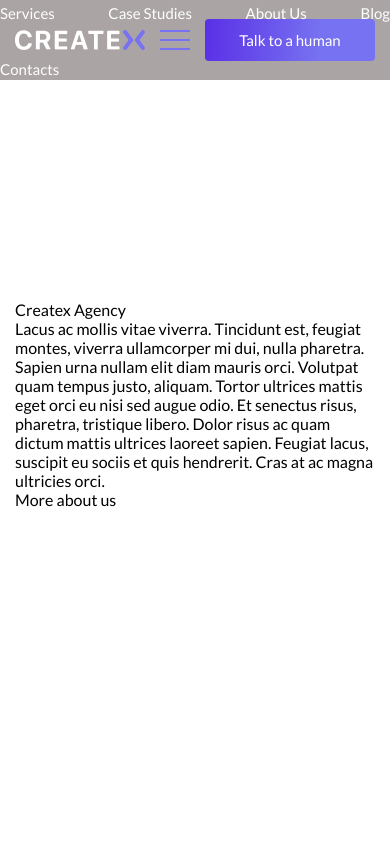
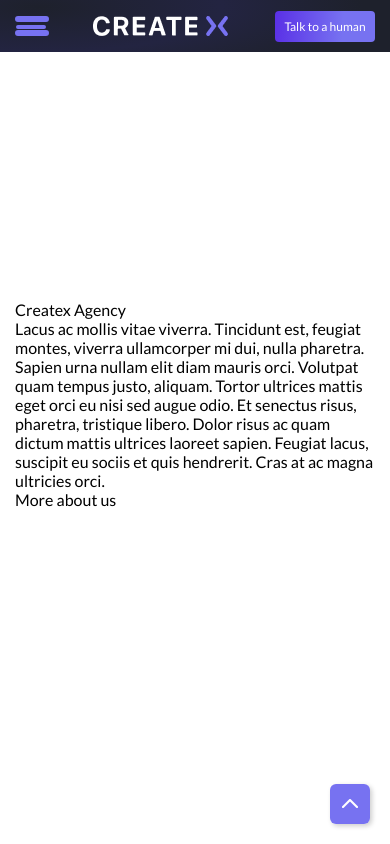
Before and after one commit to Group-Malika/createX, a plain HTML site: page index.html in a window 390 px wide. Drawn offline with nearby package versions, Linux system fonts and the light colour scheme.

Commit message:
finish making header

```diff
--- a/css/media.css
+++ b/css/media.css
@@ -1,76 +1,177 @@
 @media screen and (max-width: 1300px) {
-	.container{
+	.container {
 		max-width: 960px;
 	}
 }
+
 @media screen and (max-width: 1190px) {
-	.header_menu{
-		margin-left:-300px;
+	.header_menu {
+		margin-left: -300px;
 	}
 
 }
+
 @media screen and (max-width: 990px) {
-	.container{
+	.container {
 		max-width: 850px;
 	}
-	.header_menu{
-		margin-left:0px;
+
+	.header_menu {
+		margin-left: 0px;
 	}
 
 }
+
 @media screen and (max-width: 850px) {
-	.container{
+	.container {
 		max-width: 750px;
 	}
-	.header_burger{
+
+	.header_burger {
 		display: block;
 		position: relative;
 		width: 30px;
 		height: 20px;
+		z-index: 20;
+
+
 	}
+
 	.header_burger::before,
-	.header_burger::after{
+	.header_burger::after {
 		content: '';
 		background-color: #7772F1;
 		position: absolute;
 		width: 100%;
 		height: 2px;
 		left: 0;
+		border: #7772F1 2px solid;
+		border-radius: 30px;
+		transition: 0.5s;
 	}
-	.header_burger::before{
+
+	.header_burger::before {
 		top: 0;
 	}
-	.header_burger::after{
+
+	.header_burger::after {
 		bottom: 0;
 	}
-	.header_burger span{
+
+	.header_burger.active span {
+		transform: scale(0);
+	}
+
+	.header_burger.active::before {
+		transform: rotate(45deg);
+		top: 8px;
+
+	}
+
+	.header_burger.active::after {
+		transform: rotate(-45deg);
+		bottom: 8px;
+
+	}
+
+	.header_burger span {
 		position: absolute;
 		background-color: #7772F1;
 		position: absolute;
 		width: 100%;
 		height: 2px;
+		border: #7772F1 2px solid;
+		border-radius: 30px;
 		left: 0;
 		top: 9px;
+		margin-left: 1px;
+		transition: 0.5s;
+
 	}
-	.header_menu{
+
+	.header_menu {
 		position: fixed;
 		top: 0;
+		left: -100%;
+		width: 30%;
+		height: 100%;
+		background: #000;
+		background-color: rgba(135, 135, 137, 0.8);
+		padding: 70px 0 0;
+		overflow: auto;
+	}
+
+	.header_menu.active {
 		left: 0;
+		transition: 1s;
+	}
+
+	.header_body {
+		height: 52px;
+	}
+
+	.header_list {
+		display: block;
+	}
+
+	.header_list li {
+		margin: 0px 20px;
+	}
+
+	.header_list a {
+		font-size: 20px;
+		text-align: center;
 		width: 100%;
 	}
+
+	body.lock {
+		overflow: hidden;
+	}
+
+	.header_list li {
+		margin-bottom: 20px;
+	}
+
 }
+
 @media screen and (max-width: 780px) {
-	.container{
+	.container {
 		max-width: 510px;
 	}
+
+	.btn {
+		width: 150px;
+	}
 }
+
 @media screen and (max-width: 540px) {
-	.container{
+	.container {
 		max-width: 420px;
 	}
+
+	.btn {
+		width: 100px;
+		font-size: 12px;
+		padding: 8px;
+	}
+
+	.header_list li {
+		font-size: 13px;
+	}
+
+	.header_menu {
+		width: 40%;
+	}
+
+	.back-to-top {
+		bottom: 20px;
+		right: 20px
+	}
 }
+
 @media screen and (max-width: 450px) {
-	.container{
+	.container {
 		max-width: 100%;
 	}
+
 }
--- a/css/style.css
+++ b/css/style.css
@@ -106,6 +106,7 @@ section {
 	width: 170px;
 	padding: 12px ;
 	transition: 1s;
+	z-index: 20;
 
 }
 
@@ -119,6 +120,23 @@ section {
 
 /* MALIKA */
 /* header */
+.header_logo{
+	display: inline-flex;
+	gap: 8px;
+}
+.x {
+	animation: spin 5s linear infinite;
+  }
+
+  @keyframes spin {
+	from {
+	  transform: rotate(0deg);
+	}
+	to {
+	  transform: rotate(360deg);
+	}
+  }
+
 .header {
 	position: fixed;
 	width: 100%;
@@ -134,24 +152,27 @@ section {
 	left: 0;
 	width: 100%;
 	height: 100%;
-	background-color: rgba(150, 142, 142, 0.8);
+	background: radial-gradient(83.15% 154.4% at 10% 13.52%, #1E212C 0%, #232441 56.38%, #1E212C 100%) ;
+	z-index: 10;
 }
 
 .header_body {
 	position: relative;
-	z-index: 10;
 	height: 80px;
 
 }
+.header_logo{
+	z-index: 20;
+}
 .header_list{
 	gap: 30px;
+	z-index: 1520;
 }
 .header_link {
 	font-size: 15px;
 	font-weight: 400;
 	line-height: 26px;
 	letter-spacing: 0em;
-	text-align: left;
 	color: #FFFFFF;
 	transition: 1s;
 }
@@ -162,10 +183,34 @@ section {
 	font-weight: 700;
 }
 .header_menu{
-	margin-left:-600px;
+
 }
 .header_burger{
 	display: none;
 }
 
+/* go-back */
+
+.back-to-top {
+	background-image: url(../img/icons/up.png);
+	background-position:  center;
+    position: fixed;
+    bottom: 40px;
+    right: 40px;
+    width: 40px;
+    height: 40px;
+    text-align: center;
+    line-height: 50px;
+    border-radius: 15%;
+    font-size: 20px;
+    box-shadow: 2px 2px 5px rgba(0, 0, 0, 0.2);
+    z-index: 9999;
+    transition: 1s;
+	display: block;
+}
+
+.back-to-top:hover {
+	transform: translateY(-15px);
+}
+
 /*akcholpon*/
--- a/index.html
+++ b/index.html
@@ -20,12 +20,15 @@
 	<header class="header">
 		<div class="container">
 			<div class="header_body flex">
-				<a href="#" class="header_logo">
-					<img src="img/favicon/logo.png" alt="">
-				</a>
 				<div class="header_burger">
 					<span></span>
 				</div>
+				<a href="#" class="header_logo">
+					<img src="img/favicon/create.png" alt="">
+					<img src="img/favicon/x.png" alt="" class="x">
+
+				</a>
+
 				<nav class="header_menu">
 					<ul class="header_list flex">
 						<li>
@@ -53,7 +56,11 @@
 	<section class="">
 		<div class="container">
 			<h2 class="sec_tit"></h2>
+			<a href="#main" class="back-to-top">
+			</a>
 		</div>
+
+
 	</section>
 
 	<section class="agency">
@@ -87,7 +94,7 @@
 		</div>
 	</footer>
 
-
+	<script src="https://code.jquery.com/jquery-3.4.1.slim.min.js"></script>
 	<script src="js/core.js"></script>
 
 </body>
--- a/js/core.js
+++ b/js/core.js
@@ -0,0 +1,26 @@
+$(document).ready(function() {
+    // Toggle menu and burger icon
+    $('.header_burger').click(function(event){
+        $('.header_burger, .header_menu').toggleClass('active');
+        $('body').toggleClass('lock');
+    });
+
+    // Close menu when clicking on a menu item
+    $('.header_link').click(function(event){
+        $('.header_burger, .header_menu').removeClass('active');
+        $('body').removeClass('lock');
+    });
+
+    // Close menu when clicking anywhere outside the menu
+    $(document).click(function(event) {
+        if (!$(event.target).closest('.header').length) {
+            $('.header_burger, .header_menu').removeClass('active');
+            $('body').removeClass('lock');
+        }
+    });
+
+    // Prevent closing menu when clicking inside the menu
+    $('.header_menu').click(function(event){
+        event.stopPropagation();
+    });
+});
```
Also changed, not shown: img/favicon/create.png (added), img/favicon/x.png (added), img/icons/up.png (added).
